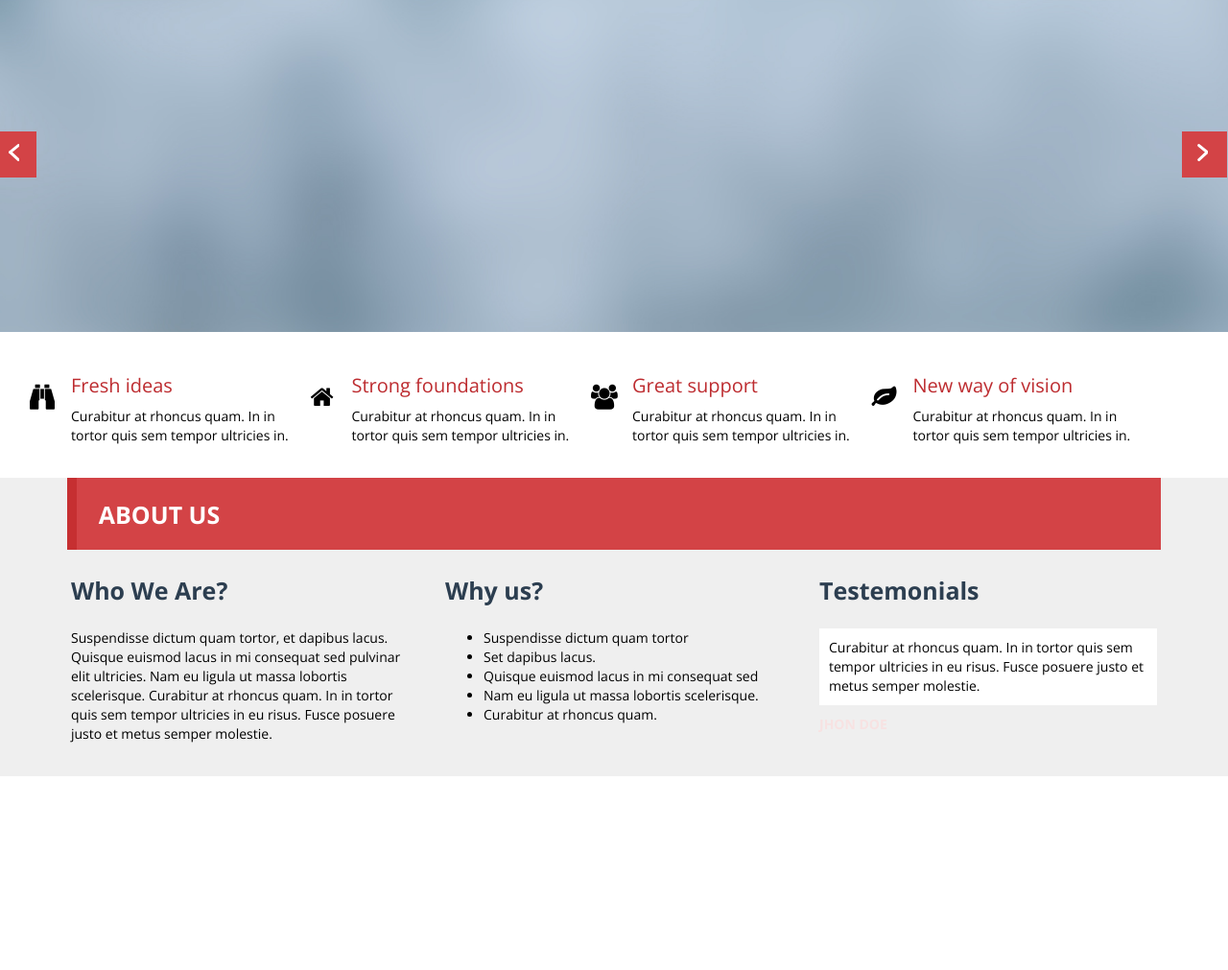
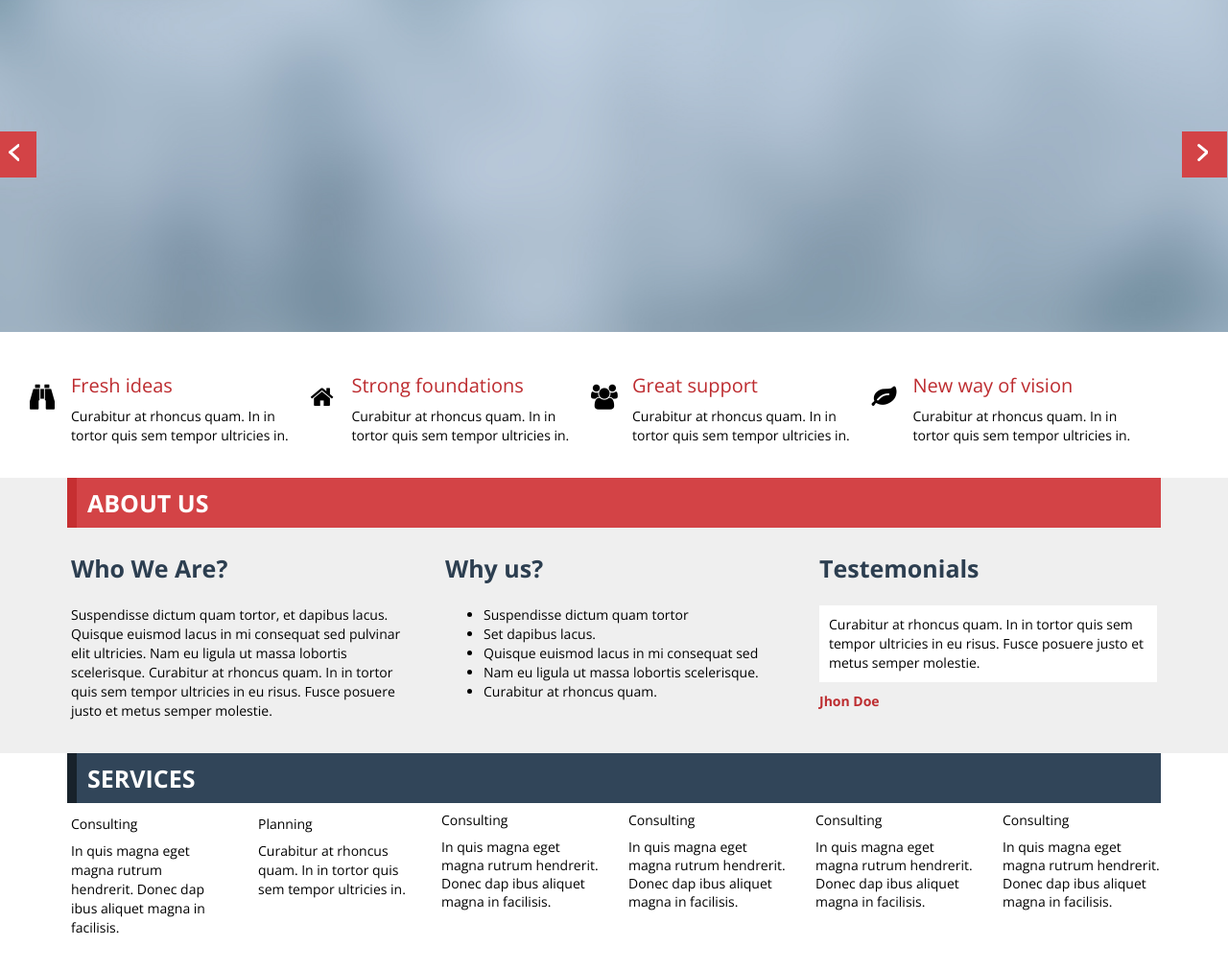
Before and after one commit to ailulu/html_group_8_exam_5_aisuluu_nurlan_kyzy, a plain HTML site: page index.html in a window 1280 px wide. Shown: the part 65-1076 px from the top of the page at 96% size. Before the commit the page ends 874 px from the top, so only its background shows below. Drawn offline with nearby package versions, Linux system fonts and the light colour scheme.

Commit message:
add services block

```diff
--- a/css/style.css
+++ b/css/style.css
@@ -34,23 +34,10 @@ body {
 	background: #efefef;
 }
 .title {
-	background: #d34346;
 	color: #fff;
-	border-left: 10px solid #c62f31;
 	width: 100%;
-	padding: 2%;
-}
-.information-title {
-	font-size: 25px;
-	font-weight: 900;
-	color: #2c3e50;
-}
-/*.information-col {
-	background: #fff;
-}*/
-.information-text {
-	background: #fff;
-	padding: 10px;
+	padding: 11px;
+
 }
 .title h2 {
 	font-size: 25px;
@@ -59,3 +46,24 @@ body {
 	text-transform: uppercase;
 	margin: 0;
 }
+.title-info {
+	background: #d34346;
+	border-left: 10px solid #c62f31;
+}
+.title-services {
+	background: #314559;
+	border-left: 10px solid #18222b;
+}
+.information-title {
+	font-size: 25px;
+	font-weight: 900;
+	color: #2c3e50;
+}
+.information-text {
+	background: #fff;
+	padding: 10px;
+}
+.information-link {
+	color: #bd2d30;
+	text-transform: capitalize;
+}
--- a/index.html
+++ b/index.html
@@ -94,14 +94,17 @@
 </div>
 <div class="information">
     <div class="container">
-        <div class="title">
+        <div class="title title-info">
             <h2>About us</h2>
         </div>
         <div class="row">
             <div class="col-sm-6 col-md-4">
                 <div class="thumbnail">
                     <h3 class="information-title">Who We Are?</h3>
-                    <p>Suspendisse dictum quam tortor, et dapibus lacus. Quisque euismod lacus in mi consequat sed pulvinar elit ultricies. Nam eu ligula ut massa lobortis scelerisque. Curabitur at rhoncus quam. In in tortor quis sem tempor ultricies in eu risus. Fusce posuere justo et metus semper molestie. </p>
+                    <p>Suspendisse dictum quam tortor, et dapibus lacus. Quisque euismod lacus in mi consequat sed
+                        pulvinar elit ultricies. Nam eu ligula ut massa lobortis scelerisque. Curabitur at rhoncus quam.
+                        In in tortor quis sem tempor ultricies in eu risus. Fusce posuere justo et metus semper
+                        molestie. </p>
                     </div>
                 </div>
                 <div class="col-sm-6 col-md-4">
@@ -109,20 +112,57 @@
                         <h3 class="information-title">Why us?</h3>
                         <ul>
                             <li>Suspendisse dictum quam tortor</li>
-                        <li>Set dapibus lacus. </li>
-                        <li>Quisque euismod lacus in mi consequat sed </li>
-                        <li>Nam eu ligula ut massa lobortis scelerisque. </li>
-                        <li>Curabitur at rhoncus quam. </li>
+                            <li>Set dapibus lacus.</li>
+                            <li>Quisque euismod lacus in mi consequat sed</li>
+                            <li>Nam eu ligula ut massa lobortis scelerisque.</li>
+                            <li>Curabitur at rhoncus quam.</li>
                         </ul>
                     </div>
                 </div>
                 <div class="col-sm-6 col-md-4">
                     <div class="thumbnail">
                         <h3 class="information-title">Testemonials</h3>
-                    <p class="information-text" class="">Curabitur at rhoncus quam. In in tortor quis sem tempor ultricies in eu risus. Fusce posuere justo et metus semper molestie. </p>
+                        <p class="information-text" class="">Curabitur at rhoncus quam. In in tortor quis sem tempor
+                            ultricies in eu risus. Fusce posuere justo et metus semper molestie. </p>
                             <a class="information-link" href="#">Jhon Doe</a>
                         </div>
                     </div>
+                </div>
+            </div>
+        </div>
+
+        <div class="container">
+            <div class="title title-services">
+                <h2>Services</h2>
+            </div>
+            <div class="row">
+                <div class="col-sm-6 col-md-2">
+                    <div class="thumbnail">
+                        <h5>Consulting</h5>
+                        <p>In quis magna eget magna rutrum hendrerit. Donec dap ibus aliquet magna in facilisis.</p>
+                    </div>
+                </div>
+                <div class="col-sm-6 col-md-2">
+                    <div class="thumbnail">
+                        <h5>Planning</h5>
+                        <p>Curabitur at rhoncus quam. In in tortor quis sem tempor ultricies in.</p>
+                    </div>
+                </div>
+                <div class="col-sm-6 col-md-2">
+                    <h5>Consulting</h5>
+                    <p>In quis magna eget magna rutrum hendrerit. Donec dap ibus aliquet magna in facilisis.</p>
+                </div>
+                <div class="col-sm-6 col-md-2">
+                    <h5>Consulting</h5>
+                    <p>In quis magna eget magna rutrum hendrerit. Donec dap ibus aliquet magna in facilisis.</p>
+                </div>
+                <div class="col-sm-6 col-md-2">
+                    <h5>Consulting</h5>
+                    <p>In quis magna eget magna rutrum hendrerit. Donec dap ibus aliquet magna in facilisis.</p>
+                </div>
+                <div class="col-sm-6 col-md-2">
+                    <h5>Consulting</h5>
+                    <p>In quis magna eget magna rutrum hendrerit. Donec dap ibus aliquet magna in facilisis.</p>
                 </div>
             </div>
         </div>
```
Lines whose indentation alone changed are shown as unchanged.
